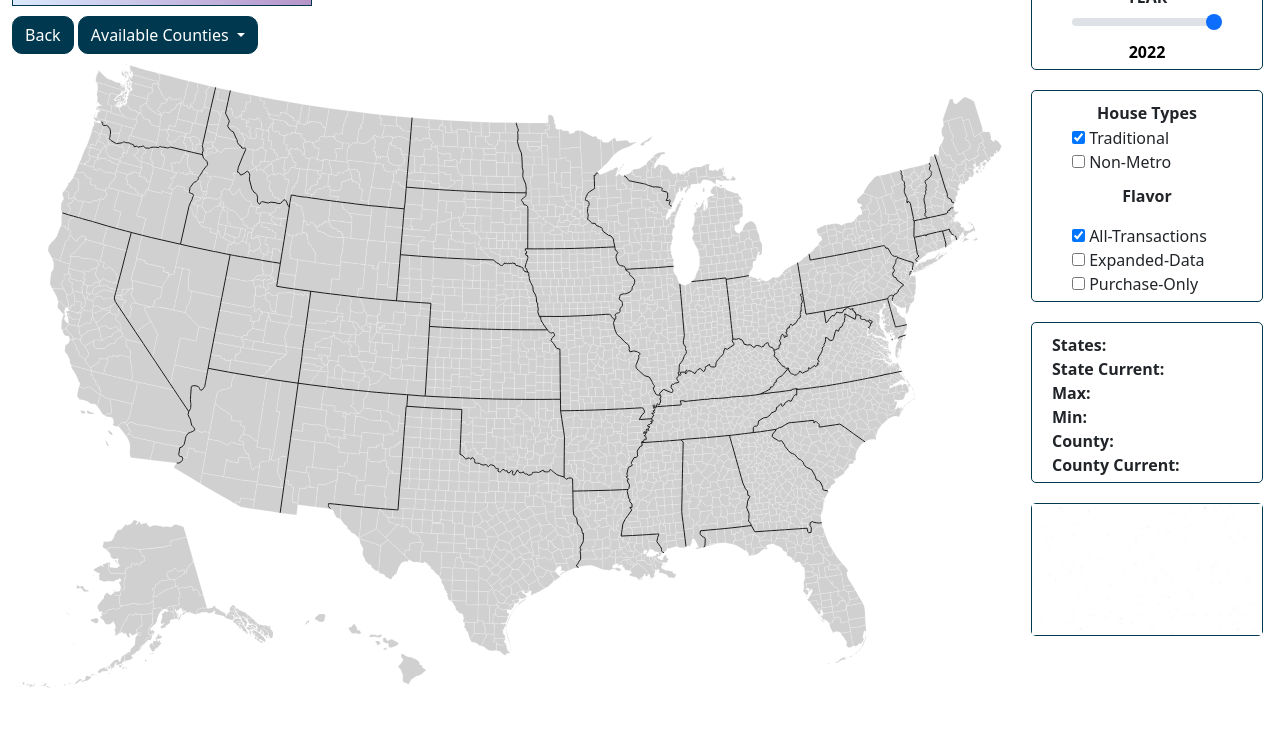
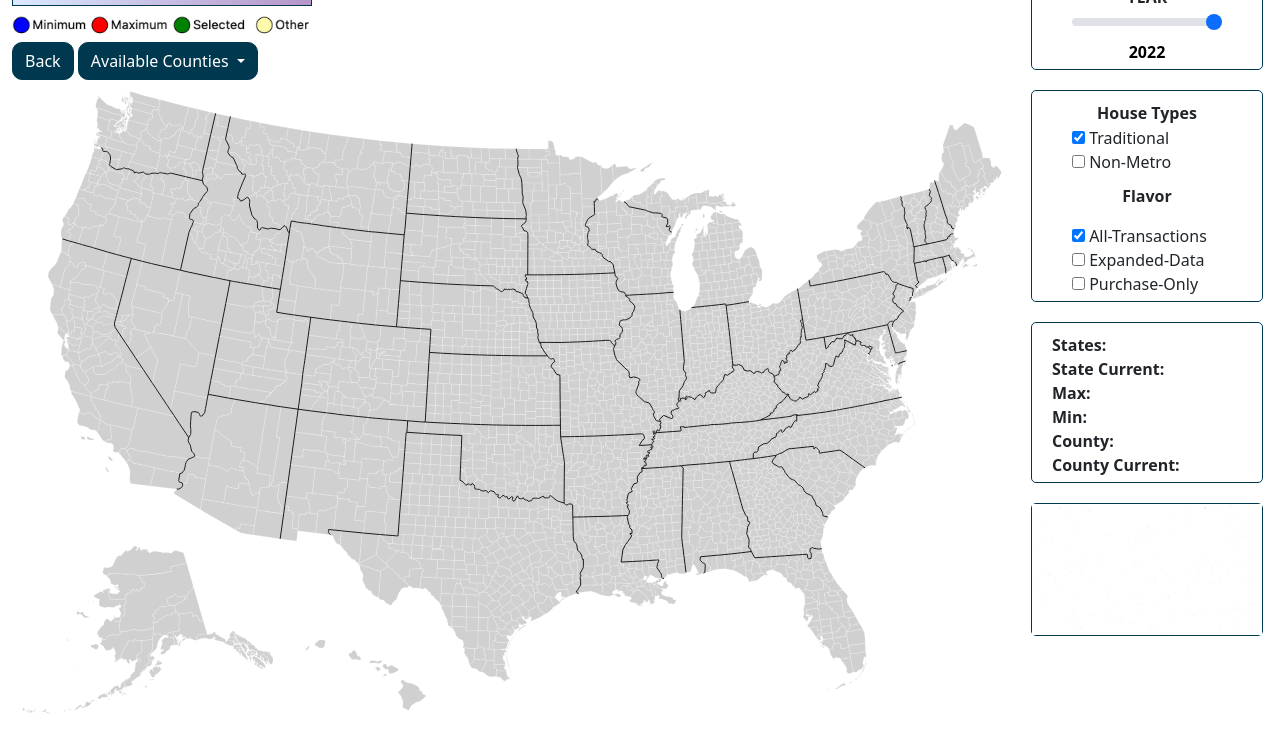
Before and after one commit to qyccc3/qyccc3.github.io, a plain HTML site: page USHousePriceIndex/index.html in a window 1280 px wide. Shown: the part 67-800 px from the top of the page. Drawn offline with nearby package versions, Linux system fonts and the light colour scheme; no server answers.

Commit message:
added legend for circles

```diff
--- a/USHousePriceIndex/index.html
+++ b/USHousePriceIndex/index.html
@@ -789,6 +789,9 @@
                         </div>
                      </div>
                   </div>
+                  <div class = "circle-legend" style="width: 300px;margin-top: -5px; margin-bottom: 5px;">
+                     <a><img src="./Legend.png" style="width: 100%;height: 100%;"></a>
+                  </div>
                   <button class = "btn" id = "clearbtn" style="border-radius:10px;">Back</button>
                   <div class="dropdown" style="display:inline;">
                      <button class="btn btn-secondary dropdown-toggle" type="button" id="dropdownMenuButton1" data-bs-toggle="dropdown" aria-expanded="false" style="border-radius:10px;">
```
Also changed, not shown: navbar.html (+1 -1 lines), USHousePriceIndex/Legend.png (added).
